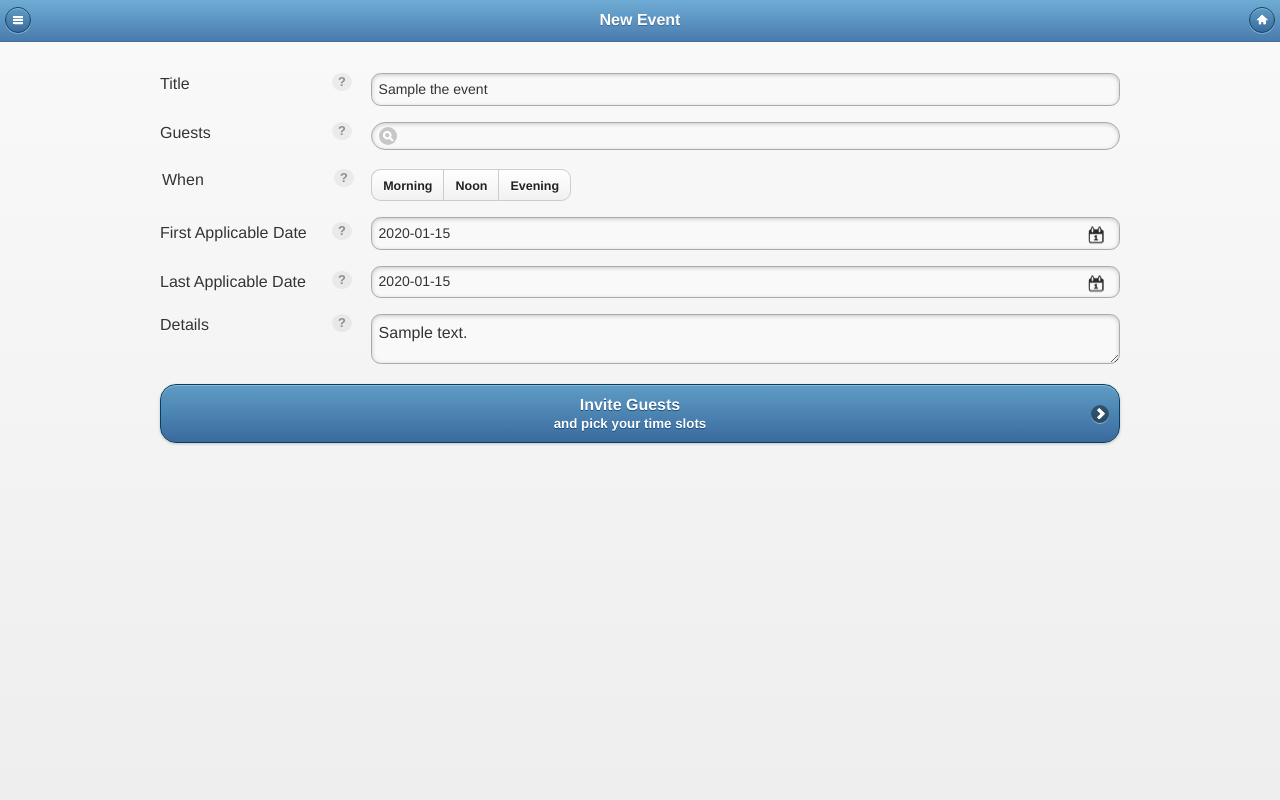
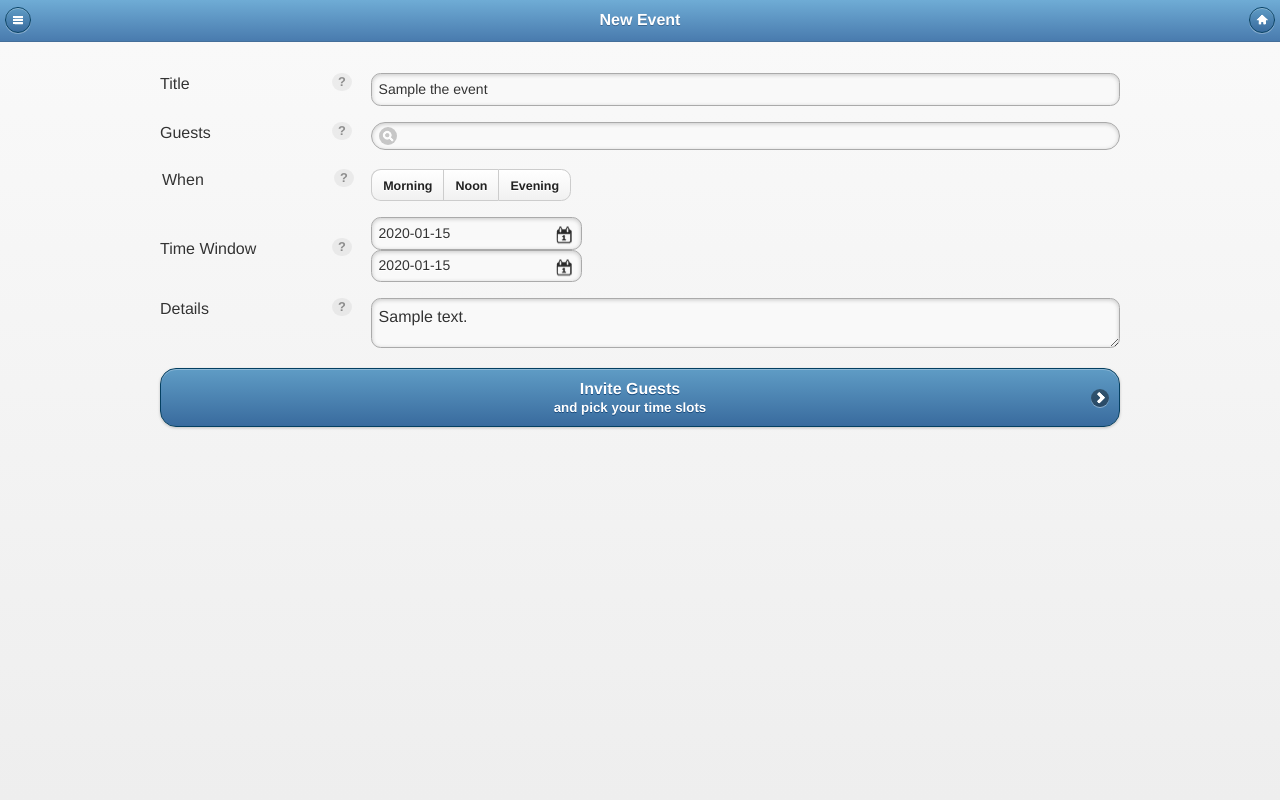
Before and after one commit to schedup/schedup, a Python web app: template templates/new_event.html in a window 1280 px wide. Run offline with Jinja, Linux system fonts and the light colour scheme; the template is opened without the code that fills it: most values are stand-ins (such as "Sample title", 1, 10 or a date in 2020).

Commit message:
cancel button move to edit time window in-line and info change

```diff
--- a/schedup/models.py
+++ b/schedup/models.py
@@ -1,6 +1,7 @@
 import time
 from google.appengine.ext import ndb
 from datetime import timedelta
+import datetime
 
 
 class UserProfile(ndb.Model):
@@ -106,6 +107,11 @@ class EventInfo(ndb.Model):
             if guest.user==user.key:
                 return guest.status
 
+    def past_event(self):
+        if (self.end_time-datetime.datetime.now())>datetime.timedelta(days=-2):
+            return True
+        return False
+
     def suggest_times(self, max_results = 3):
         time_table = {}
         halfhour = timedelta(minutes = 30)
--- a/schedup/views/new_event.py
+++ b/schedup/views/new_event.py
@@ -123,6 +123,7 @@ class EditEventPage(BaseHandler):
 
         self.render_response("new_event.html",
             post_url = "/edit/%s" % (owner_token,),
+            user_token = owner_token,
             the_event = evt,
             edit_event = True,
             the_event_guests = json.dumps([{"id":gst.email, "name":gst.fullname} for gst in evt.guests])
--- a/templates/calendar2.html
+++ b/templates/calendar2.html
@@ -185,11 +185,6 @@
         <div class="input-error" style="display:block;">Event Canceled</div>
     {% else %}
 		<button data-role="button" id="savebtn" data-theme="b" data-icon="check" data-iconpos="right">Save Selection</button>
-
-		<a href="/decline/{{user_token}}" id="decline-btn" data-role="button" data-theme="c" data-icon="delete" data-iconpos="right">
-		{% if is_owner %}Cancel Event{% else %}Decline{% endif %}
-		</a>
-
 	    {% if is_owner and the_event.owner_selected_times %}
 	    <a href="#finalize" id="finalize-btn" data-rel="popup" data-role="button" data-icon="star" data-iconpos="right" data-iconshadow="false"
 	    data-position-to="window" data-iconpos="right"
--- a/templates/new_event.html
+++ b/templates/new_event.html
@@ -52,19 +52,18 @@
         <div class="input-error" id="type-error">Please choose one</div>
 	</div>
 	<div data-role="fieldcontain">
-		<label for="fromdate" data-help-message="The first date on which the event <em>may</em> take place, e.g., the beginning of the event's <em>time window</em>.<br>You and your guests will be able to choose time slots starting from this date."> First Applicable Date </label>
-		<input name="fromdate" data-mini="true" id="fromdate" type="date" placeholder="Click to choose" data-role="datebox"
+		<label for="fromdate" data-help-message="Select time window.<br>Your guests will choose what time slots are most convenient for them.">Time Window</label>
+		<fieldset data-role="controlgroup" data-type="horizontal" data-mini="true" style="display: inline-block;">
+			<input name="fromdate" data-inlin="true" data-mini="true" style="display: inline;" id="fromdate" type="date" placeholder="Start Window" data-role="datebox"
 				{%if the_event.start_window %}value="{{the_event.start_window.strftime('%Y-%m-%d')}}"{%endif%}
 				data-options='{"mode": "calbox", "useNewStyle": true, "overrideDateFormat":"%Y-%m-%d", "theme":"c", "themeHeader":"a", "themeDate":"c", "themeDateToday":"a", "useFocus":true}'>
 			<div class="input-error" id="fromdate-error">Required</div>
-	</div>
-	<div data-role="fieldcontain">
-		<label for="todate" data-help-message="The last date on which the event <em>may</em> take place, e.g., the end of the event's <em>time window</em>.<br>You and your guests will be able to choose time slots up to this date."> Last Applicable Date </label>
-		<input name="todate" data-mini="true" id="todate" type="date" placeholder="Click to choose"	data-role="datebox"
+			<input name="todate" data-inlin="true" data-mini="true" style="display: inline;" id="todate" type="date" placeholder="End Window"	data-role="datebox"
 				{%if the_event.end_window %}value="{{the_event.end_window.strftime('%Y-%m-%d')}}"{%endif%}
 				data-options='{"mode": "calbox", "useNewStyle": true, "overrideDateFormat":"%Y-%m-%d", "theme":"c", "themeHeader":"a", "themeDate":"c", "themeDateToday":"a", "useFocus":true}'>
 			<div class="input-error" id="todate-error">Required</div>
 			<div class="input-error" id="todate-error2">End date must be later than start date</div>
+		</fieldset>
 	</div>
 	<div data-role="fieldcontain" style="display:none;">
 		<label for="slider-step">Duration (Hours)</label>
@@ -84,6 +83,11 @@
 	   <small>and pick your time slots</small>
 	   {% endif %}
 	</a>
+	{% if edit_event %}
+		<a href="/decline/{{user_token}}" id="decline-btn" data-role="button" data-theme="c" data-icon="delete" data-iconpos="right">
+		{% if is_owner %}Cancel Event{% else %}Cancel Event{% endif %}
+		</a>
+	{% endif %}
 </form>
 
 <script type="text/javascript">
```
Also changed, not shown: templates/event_list.html (+5 -2 lines). Lines whose indentation alone changed are shown as unchanged.
